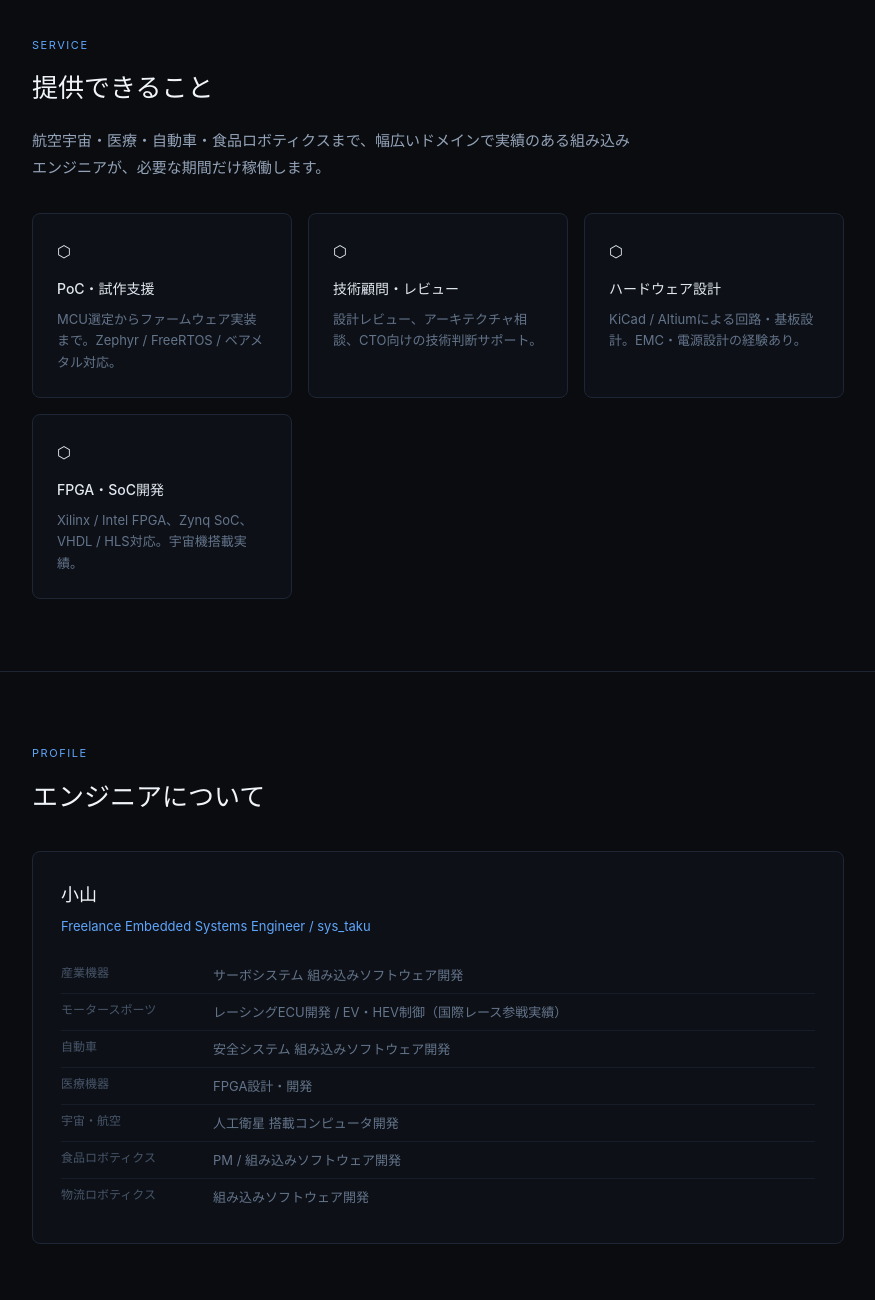
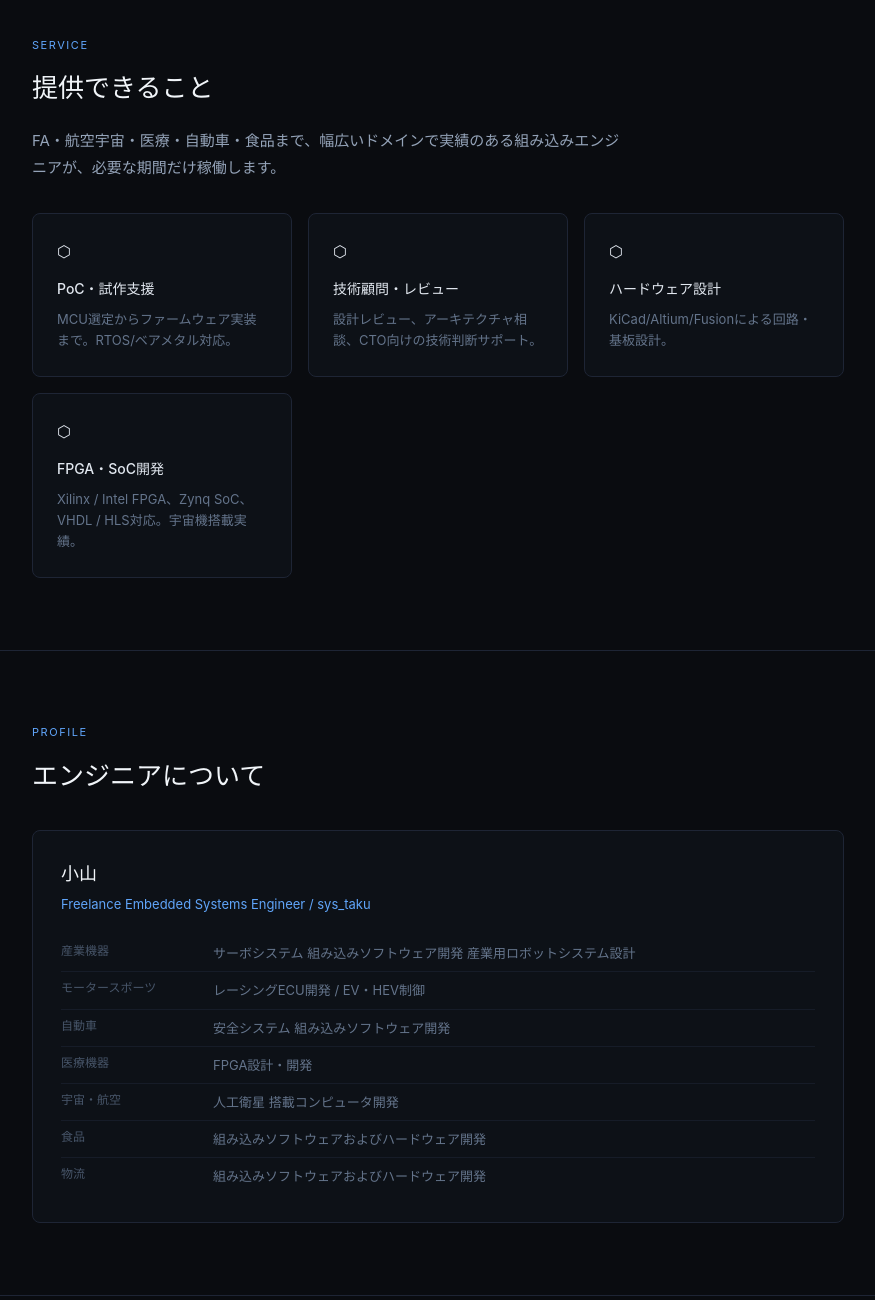
Before and after one commit to mt-tak/takumi-kikaku, a plain HTML site: page index.html in a window 1280 px wide. Shown: the part 1020-2320 px from the top of the page, without its empty margins (202-1077 px from the left). Drawn offline with Linux system fonts and the light colour scheme.

Commit message:
一部修正

```diff
--- a/index.html
+++ b/index.html
@@ -128,12 +128,12 @@
   <div class="container">
     <div class="section-label">Service</div>
     <div class="section-title">提供できること</div>
-    <p class="section-body">航空宇宙・医療・自動車・食品ロボティクスまで、幅広いドメインで実績のある組み込みエンジニアが、必要な期間だけ稼働します。</p>
+    <p class="section-body">FA・航空宇宙・医療・自動車・食品まで、幅広いドメインで実績のある組み込みエンジニアが、必要な期間だけ稼働します。</p>
     <div class="service-grid">
       <div class="service-card">
         <div class="icon">⬡</div>
         <h3>PoC・試作支援</h3>
-        <p>MCU選定からファームウェア実装まで。Zephyr / FreeRTOS / ベアメタル対応。</p>
+        <p>MCU選定からファームウェア実装まで。RTOS/ベアメタル対応。</p>
       </div>
       <div class="service-card">
         <div class="icon">⬡</div>
@@ -143,7 +143,7 @@
       <div class="service-card">
         <div class="icon">⬡</div>
         <h3>ハードウェア設計</h3>
-        <p>KiCad / Altiumによる回路・基板設計。EMC・電源設計の経験あり。</p>
+        <p>KiCad/Altium/Fusionによる回路・基板設計。</p>
       </div>
       <div class="service-card">
         <div class="icon">⬡</div>
@@ -162,13 +162,13 @@
       <div class="profile-name">小山</div>
       <div class="profile-title">Freelance Embedded Systems Engineer / sys_taku</div>
       <ul class="career-list">
-        <li><span class="domain">産業機器</span><span>サーボシステム 組み込みソフトウェア開発</span></li>
-        <li><span class="domain">モータースポーツ</span><span>レーシングECU開発 / EV・HEV制御（国際レース参戦実績）</span></li>
+        <li><span class="domain">産業機器</span><span>サーボシステム 組み込みソフトウェア開発 産業用ロボットシステム設計</span></li>
+        <li><span class="domain">モータースポーツ</span><span>レーシングECU開発 / EV・HEV制御</span></li>
         <li><span class="domain">自動車</span><span>安全システム 組み込みソフトウェア開発</span></li>
         <li><span class="domain">医療機器</span><span>FPGA設計・開発</span></li>
         <li><span class="domain">宇宙・航空</span><span>人工衛星 搭載コンピュータ開発</span></li>
-        <li><span class="domain">食品ロボティクス</span><span>PM / 組み込みソフトウェア開発</span></li>
-        <li><span class="domain">物流ロボティクス</span><span>組み込みソフトウェア開発</span></li>
+        <li><span class="domain">食品</span><span>組み込みソフトウェアおよびハードウェア開発</span></li>
+        <li><span class="domain">物流</span><span>組み込みソフトウェアおよびハードウェア開発</span></li>
       </ul>
     </div>
   </div>
```
